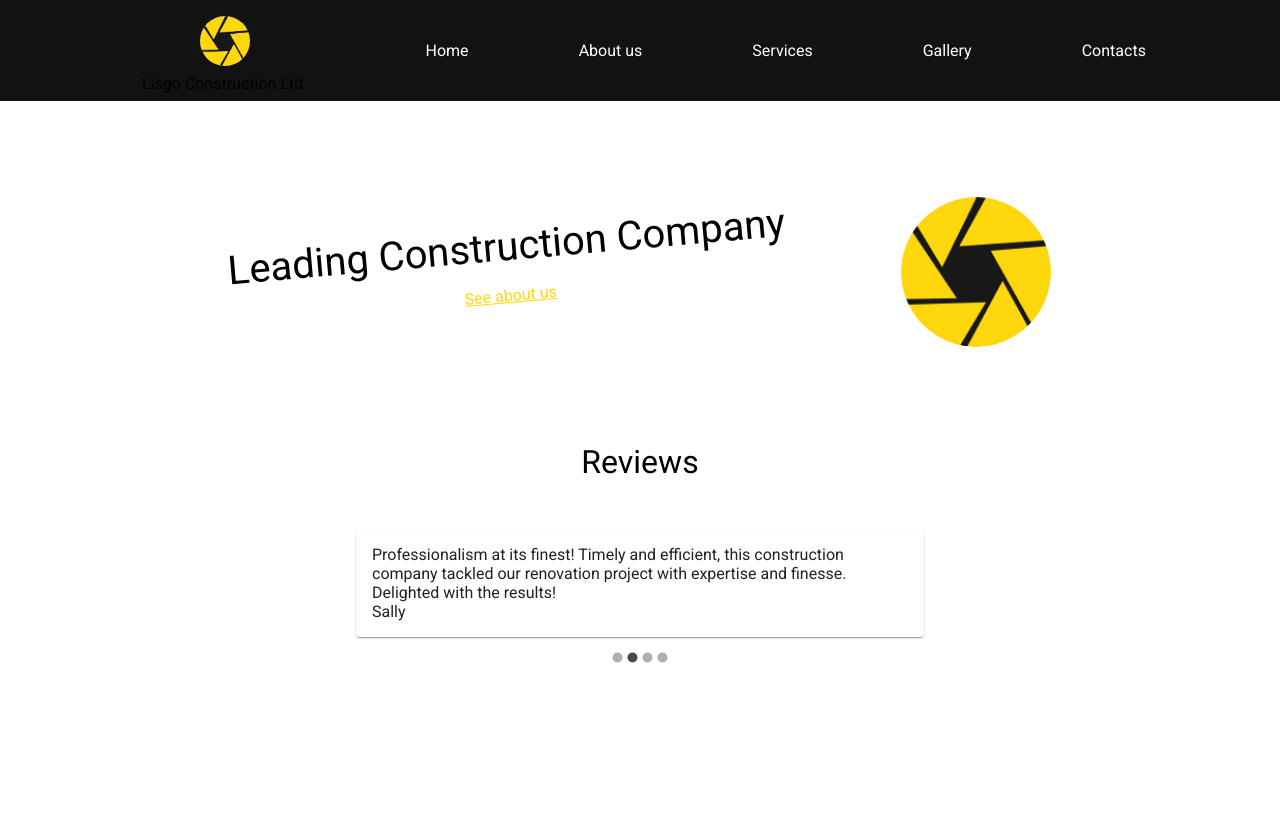
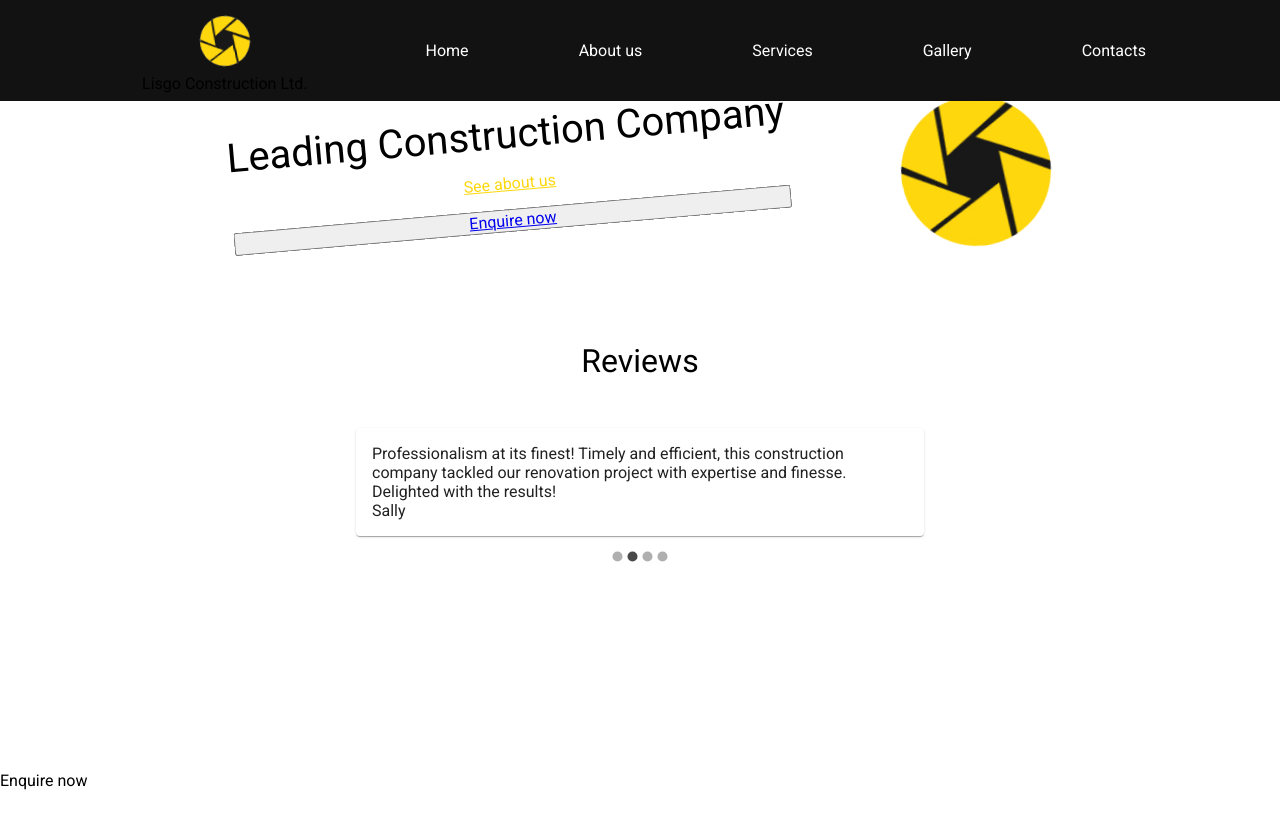
Before and after one commit to taldav8598/LisgoConstructionLtdWebsite, a React (Vite) app in the folder client/: page / in a window 1280 px wide. Shown: the top 828 px of the page. Before the commit the page ends 800 px from the top, so only its background shows below. Built offline with nearby package versions, Linux system fonts and the light colour scheme.

Commit message:
Feature: Change navigation to scroll with page

```diff
--- a/client/src/App.css
+++ b/client/src/App.css
@@ -10,6 +10,8 @@
 
 html {
     color-scheme: dark light;
+    scroll-behavior: smooth;
+    overflow-y: scroll;
 }
 
 body {
--- a/client/src/App.jsx
+++ b/client/src/App.jsx
@@ -1,5 +1,8 @@
 import Navigation from './Navigation';
 import Home from  './Home';
+import EnquireNow from  './EnquireNow';
+
+
 import './App.css';
 function App() {
 
@@ -7,6 +10,17 @@ function App() {
     <>
      <Navigation/>
      <Home/>
+     <br/>
+     <br/>
+     <br/>
+     <br/>
+     <br/>
+     <br/>
+     <br/>
+     <br/>
+     <br/>
+     <br/>
+     <EnquireNow/>
     </>
   );
 }
--- /dev/null
+++ b/client/src/EnquireNow.jsx
@@ -0,0 +1,7 @@
+export default function EnquireNow() {
+    return (
+        <section id="test">
+            <h1>Enquire now</h1>
+        </section>
+    );
+}
--- a/client/src/Home.css
+++ b/client/src/Home.css
@@ -29,6 +29,8 @@
     width: 150px;
     border-radius: 50%;
     margin-left: 5em;
+    animation: rotate 10s linear infinite;
+
 }
 
 .leading-company-heading {
@@ -53,3 +55,15 @@
     padding: 1em;
     width: 600px;
 }
+
+@keyframes rotate {
+    0% {
+    transform: rotate(0deg); /* Starting position */
+    }
+    50% {
+    transform: rotate(90deg); /* Rotate 90 degrees clockwise */
+    }
+    100% {
+    transform: rotate(0deg); /* Back to starting position */
+    }
+    }
--- a/client/src/Home.jsx
+++ b/client/src/Home.jsx
@@ -29,6 +29,7 @@ export default function Navigation() {
                 <div className='LisgoHeadingContainer'>
                     <h1 className='leading-company-heading'>Leading Construction Company</h1>
                     <Link href='#' className='about-us-link'>See about us</Link>
+                    <button><a href='#test'>Enquire now</a></button>
                 </div>
                 <div className='LisgoHomeLogoContainer'>
                     <img
--- a/client/src/Navigation.css
+++ b/client/src/Navigation.css
@@ -4,6 +4,10 @@
     justify-content: space-evenly;
     align-items: center;
     max-width: 100%;
+    position: fixed;
+    overflow: auto;
+    top: 0;
+    z-index: 100;
 }
 
 .MuiLink-root.navigation-link {
@@ -18,14 +22,32 @@
     margin: 0.5em;
 }
 
+@keyframes rotate {
+    0% {
+    transform: rotate(0deg); /* Starting position */
+    }
+    50% {
+    transform: rotate(90deg); /* Rotate 90 degrees clockwise */
+    }
+    100% {
+    transform: rotate(0deg); /* Back to starting position */
+    }
+    }
+
 .LisgoLogo {
     display: flex;
     height: 50px;
     width: 50px;
     border-radius: 50%;
     margin: 0.5em;
+    animation: rotate 10s linear infinite;
 }
 
 .Lisgo-Logo-Heading {
     text-align: center;
 }
+
+/* Apply the animation to the logo
+.logo { */
+ /* Rotate animation, 2 seconds duration, linear easing, infinitely repeated */
+/* } */
```
